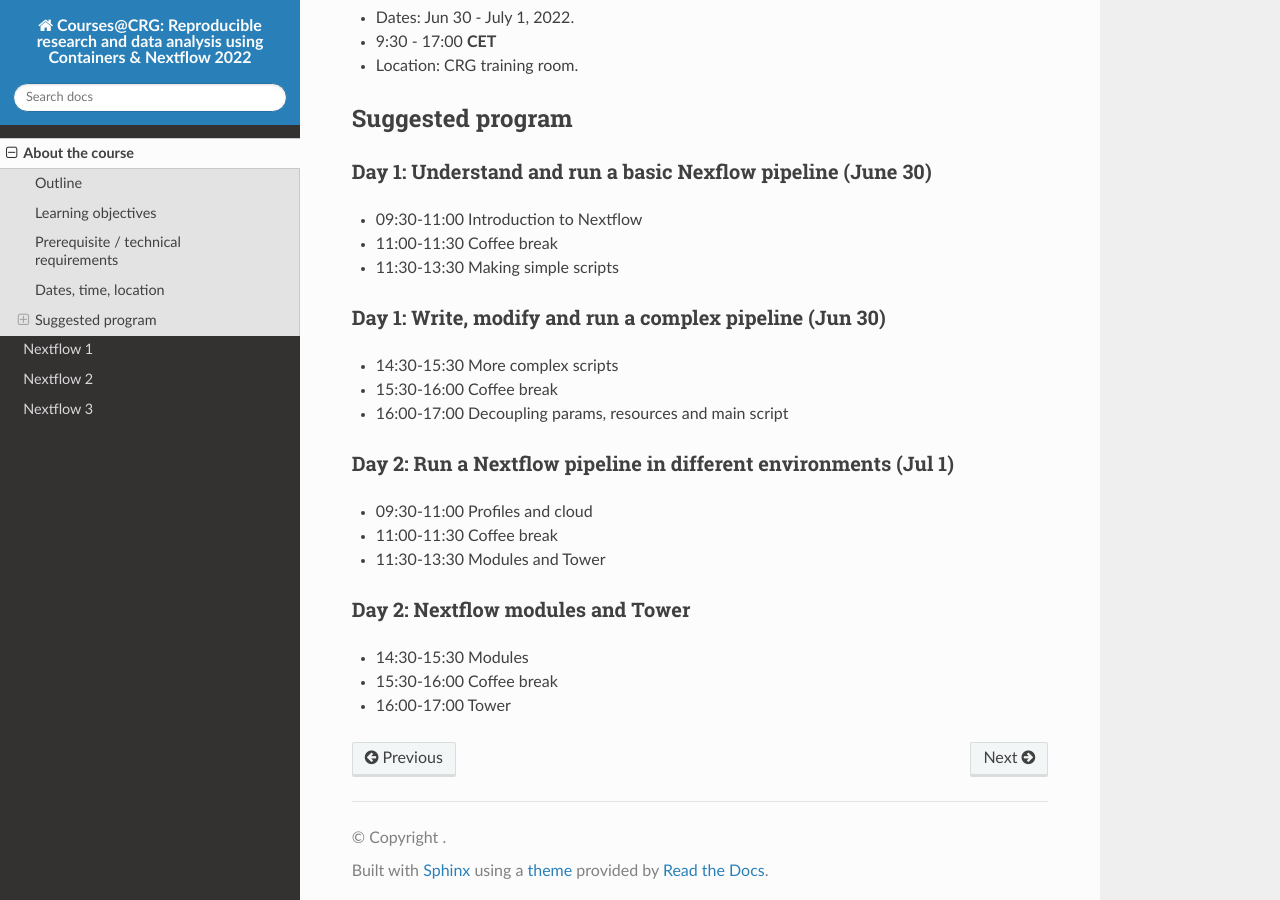
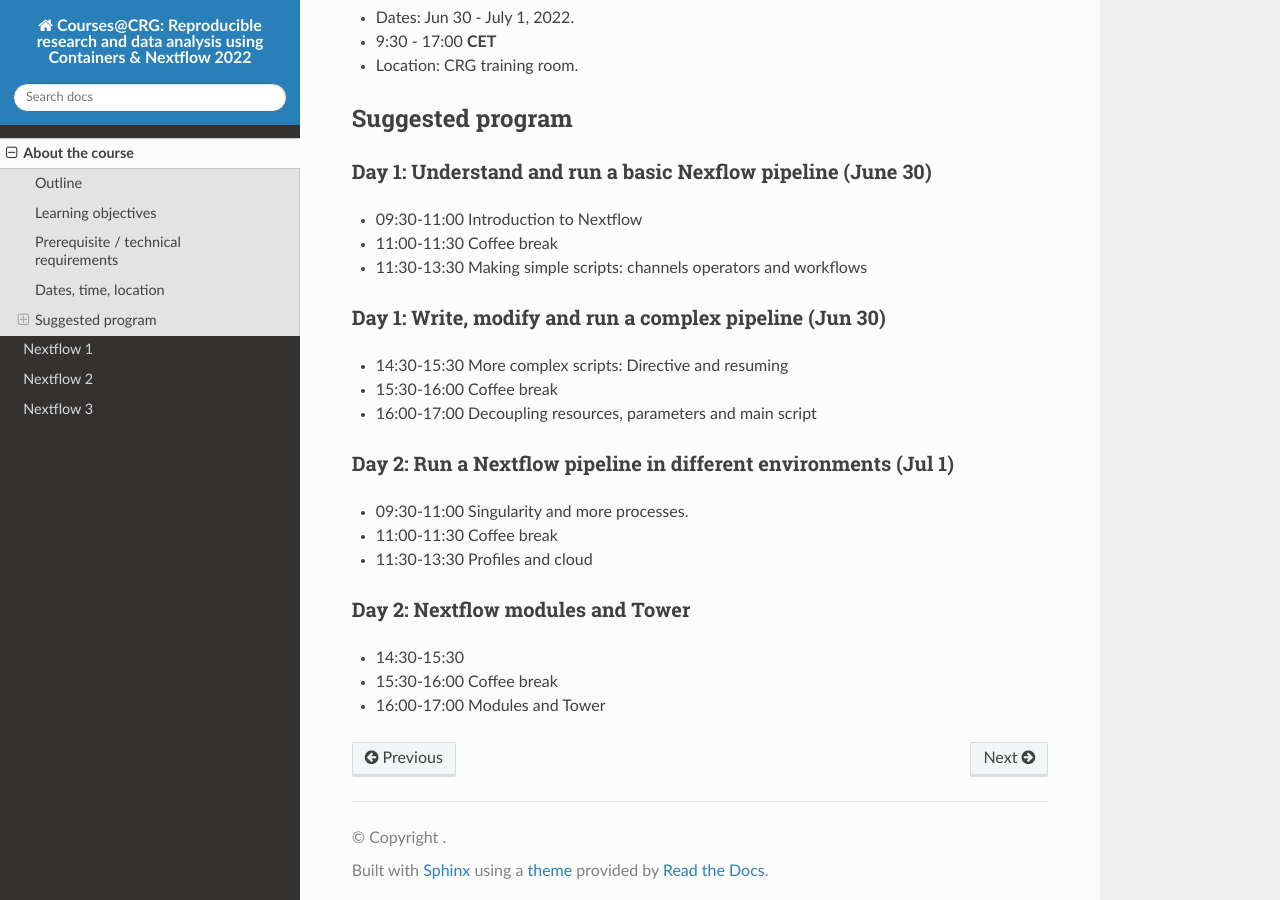
Before and after one commit to biocorecrg/CRG_Nextflow_June_2022, a Sphinx documentation site: the page built from docs/about.rst, in a window 1280 px wide and 900 px high, scrolled down 1680 px. Built offline with Sphinx 7.4.7 and the Read the Docs theme 2.0.0, drawn with Linux system fonts in a browser that asks for light colours; pages that are not in the unit, such as notebooks, are missing from menus.

Commit message:
Update about.rst

```diff
--- a/docs/about.rst
+++ b/docs/about.rst
@@ -101,38 +101,40 @@ Suggested program
 ============
 
 
-.. _home-page-day1:
+.. _nextflow_1-page:
 
 Day 1: Understand and run a basic Nexflow pipeline (June 30)
 -------------
 
 * 09:30-11:00 Introduction to Nextflow
 * 11:00-11:30 Coffee break
-* 11:30-13:30 Making simple scripts
+* 11:30-13:30 Making simple scripts: channels operators and workflows
 
-.. _home-page-day2:
+.. _nextflow_2-page:
 
 Day 1: Write, modify and run a complex pipeline (Jun 30)
 -------------
 
-* 14:30-15:30 More complex scripts
+* 14:30-15:30 More complex scripts: Directive and resuming
 * 15:30-16:00 Coffee break
-* 16:00-17:00 Decoupling params, resources and main script
+* 16:00-17:00 Decoupling resources, parameters and main script
 
-.. _home-page-day3:
+
+
+.. _nextflow_3-page:
 
 Day 2: Run a Nextflow pipeline in different environments (Jul 1)
 -------------
 
-* 09:30-11:00 Profiles and cloud
+* 09:30-11:00 Singularity and more processes.
 * 11:00-11:30 Coffee break
-* 11:30-13:30 Modules and Tower
+* 11:30-13:30 Profiles and cloud
 
-.. _home-page-day4:
+.. _nextflow_4-page:
 
 Day 2: Nextflow modules and Tower
 -------------
 
-* 14:30-15:30 Modules
+* 14:30-15:30
 * 15:30-16:00 Coffee break
-* 16:00-17:00 Tower
+* 16:00-17:00 Modules and Tower
```
